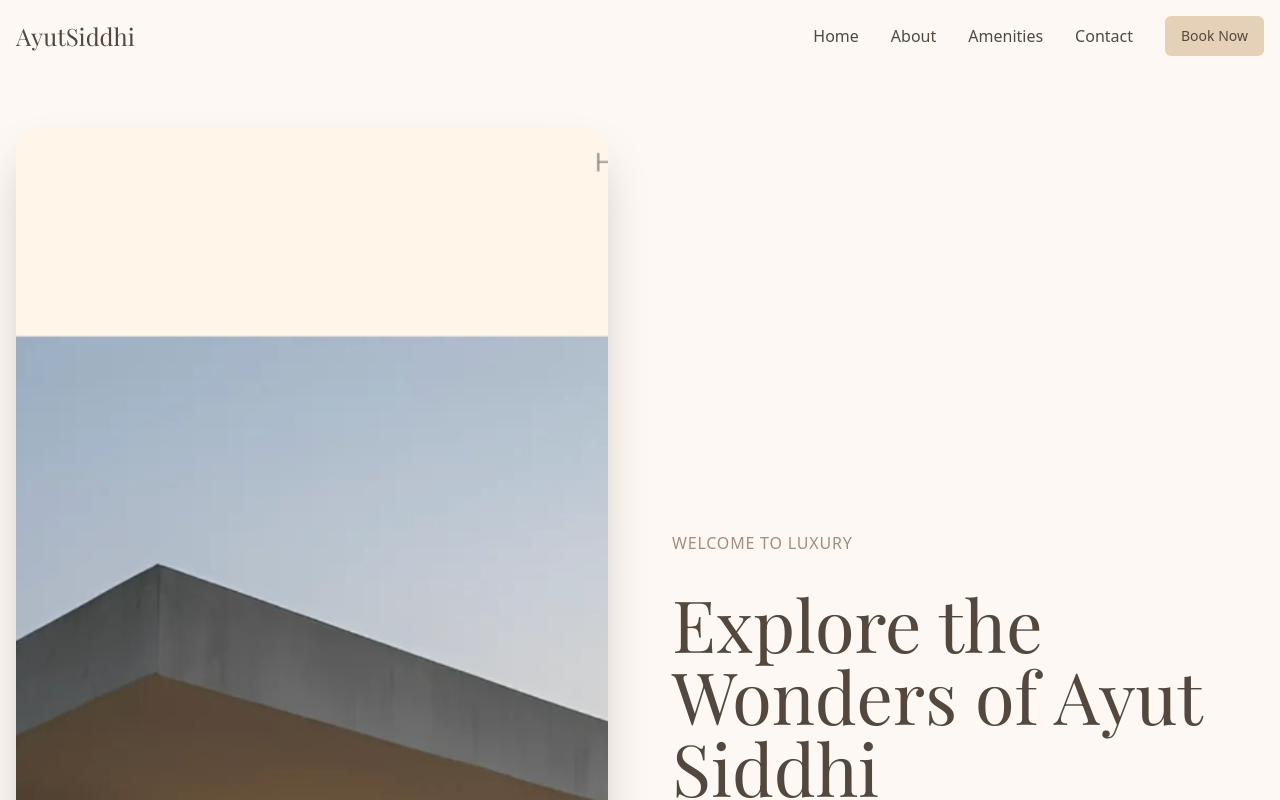
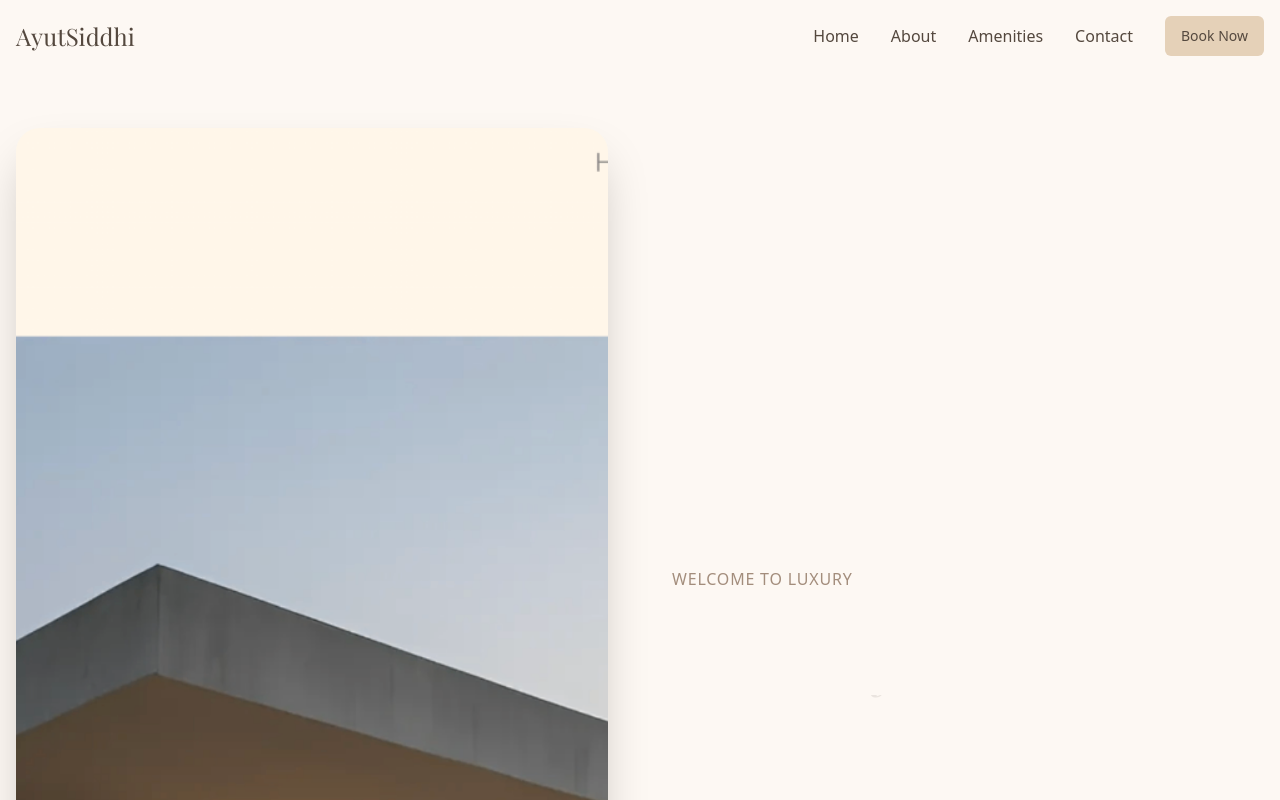
Before and after one commit to takshit12/ayutsiddhi, a React (Vite) app: page / in a window 1280 px wide. Shown: the top 800 px of the page. Built offline with nearby package versions, Linux system fonts and the light colour scheme.

Commit message:
Add TextRotate component
Added a new TextRotate component to the `/components/ui` folder, along with a demo component and necessary dependencies.  The TextRotate component provides animated text rotation functionality.

```diff
--- a/package.json
+++ b/package.json
@@ -47,6 +47,7 @@
     "embla-carousel-react": "^8.3.0",
     "input-otp": "^1.2.4",
     "lucide-react": "^0.462.0",
+    "motion": "^12.4.7",
     "next-themes": "^0.3.0",
     "react": "^18.3.1",
     "react-day-picker": "^8.10.1",
--- /dev/null
+++ b/src/components/ui/text-rotate.tsx
@@ -0,0 +1,247 @@
+
+"use client"
+
+import {
+  forwardRef,
+  useCallback,
+  useEffect,
+  useImperativeHandle,
+  useMemo,
+  useState,
+} from "react"
+import {
+  AnimatePresence,
+  AnimatePresenceProps,
+  motion,
+  MotionProps,
+  Transition,
+} from "motion/react"
+
+import { cn } from "@/lib/utils"
+
+interface TextRotateProps {
+  texts: string[]
+  rotationInterval?: number
+  initial?: MotionProps["initial"]
+  animate?: MotionProps["animate"]
+  exit?: MotionProps["exit"]
+  animatePresenceMode?: AnimatePresenceProps["mode"]
+  animatePresenceInitial?: boolean
+  staggerDuration?: number
+  staggerFrom?: "first" | "last" | "center" | number | "random"
+  transition?: Transition
+  loop?: boolean
+  auto?: boolean
+  splitBy?: "words" | "characters" | "lines" | string
+  onNext?: (index: number) => void
+  mainClassName?: string
+  splitLevelClassName?: string
+  elementLevelClassName?: string
+}
+
+export interface TextRotateRef {
+  next: () => void
+  previous: () => void
+  jumpTo: (index: number) => void
+  reset: () => void
+}
+
+interface WordObject {
+  characters: string[]
+  needsSpace: boolean
+}
+
+const TextRotate = forwardRef<TextRotateRef, TextRotateProps>(
+  (
+    {
+      texts,
+      transition = { type: "spring", damping: 25, stiffness: 300 },
+      initial = { y: "100%", opacity: 0 },
+      animate = { y: 0, opacity: 1 },
+      exit = { y: "-120%", opacity: 0 },
+      animatePresenceMode = "wait",
+      animatePresenceInitial = false,
+      rotationInterval = 2000,
+      staggerDuration = 0,
+      staggerFrom = "first",
+      loop = true,
+      auto = true,
+      splitBy = "characters",
+      onNext,
+      mainClassName,
+      splitLevelClassName,
+      elementLevelClassName,
+      ...props
+    },
+    ref
+  ) => {
+    const [currentTextIndex, setCurrentTextIndex] = useState(0)
+
+    const splitIntoCharacters = (text: string): string[] => {
+      if (typeof Intl !== "undefined" && "Segmenter" in Intl) {
+        const segmenter = new Intl.Segmenter("en", { granularity: "grapheme" })
+        return Array.from(segmenter.segment(text), ({ segment }) => segment)
+      }
+      return Array.from(text)
+    }
+
+    const elements = useMemo(() => {
+      const currentText = texts[currentTextIndex]
+      if (splitBy === "characters") {
+        const text = currentText.split(" ")
+        return text.map((word, i) => ({
+          characters: splitIntoCharacters(word),
+          needsSpace: i !== text.length - 1,
+        }))
+      }
+      return splitBy === "words"
+        ? currentText.split(" ")
+        : splitBy === "lines"
+          ? currentText.split("\n")
+          : currentText.split(splitBy)
+    }, [texts, currentTextIndex, splitBy])
+
+    const getStaggerDelay = useCallback(
+      (index: number, totalChars: number) => {
+        const total = totalChars
+        if (staggerFrom === "first") return index * staggerDuration
+        if (staggerFrom === "last") return (total - 1 - index) * staggerDuration
+        if (staggerFrom === "center") {
+          const center = Math.floor(total / 2)
+          return Math.abs(center - index) * staggerDuration
+        }
+        if (staggerFrom === "random") {
+          const randomIndex = Math.floor(Math.random() * total)
+          return Math.abs(randomIndex - index) * staggerDuration
+        }
+        return Math.abs(staggerFrom - index) * staggerDuration
+      },
+      [staggerFrom, staggerDuration]
+    )
+
+    const handleIndexChange = useCallback((newIndex: number) => {
+      setCurrentTextIndex(newIndex)
+      onNext?.(newIndex)
+    }, [onNext])
+
+    const next = useCallback(() => {
+      const nextIndex = currentTextIndex === texts.length - 1
+        ? (loop ? 0 : currentTextIndex)
+        : currentTextIndex + 1
+
+      if (nextIndex !== currentTextIndex) {
+        handleIndexChange(nextIndex)
+      }
+    }, [currentTextIndex, texts.length, loop, handleIndexChange])
+
+    const previous = useCallback(() => {
+      const prevIndex = currentTextIndex === 0
+        ? (loop ? texts.length - 1 : currentTextIndex)
+        : currentTextIndex - 1
+
+      if (prevIndex !== currentTextIndex) {
+        handleIndexChange(prevIndex)
+      }
+    }, [currentTextIndex, texts.length, loop, handleIndexChange])
+
+    const jumpTo = useCallback((index: number) => {
+      const validIndex = Math.max(0, Math.min(index, texts.length - 1))
+      if (validIndex !== currentTextIndex) {
+        handleIndexChange(validIndex)
+      }
+    }, [texts.length, currentTextIndex, handleIndexChange])
+
+    const reset = useCallback(() => {
+      if (currentTextIndex !== 0) {
+        handleIndexChange(0)
+      }
+    }, [currentTextIndex, handleIndexChange])
+
+    useImperativeHandle(ref, () => ({
+      next,
+      previous,
+      jumpTo,
+      reset,
+    }), [next, previous, jumpTo, reset])
+
+    useEffect(() => {
+      if (!auto) return
+      const intervalId = setInterval(next, rotationInterval)
+      return () => clearInterval(intervalId)
+    }, [next, rotationInterval, auto])
+
+    return (
+      <motion.span
+        className={cn("flex flex-wrap whitespace-pre-wrap", mainClassName)}
+        {...props}
+        layout
+        transition={transition}
+      >
+        <span className="sr-only">{texts[currentTextIndex]}</span>
+
+        <AnimatePresence
+          mode={animatePresenceMode}
+          initial={animatePresenceInitial}
+        >
+          <motion.div
+            key={currentTextIndex}
+            className={cn(
+              "flex flex-wrap",
+              splitBy === "lines" && "flex-col w-full"
+            )}
+            layout
+            aria-hidden="true"
+          >
+            {(splitBy === "characters"
+              ? (elements as WordObject[])
+              : (elements as string[]).map((el, i) => ({
+                  characters: [el],
+                  needsSpace: i !== elements.length - 1,
+                }))
+            ).map((wordObj, wordIndex, array) => {
+              const previousCharsCount = array
+                .slice(0, wordIndex)
+                .reduce((sum, word) => sum + word.characters.length, 0)
+
+              return (
+                <span
+                  key={wordIndex}
+                  className={cn("inline-flex", splitLevelClassName)}
+                >
+                  {wordObj.characters.map((char, charIndex) => (
+                    <motion.span
+                      initial={initial}
+                      animate={animate}
+                      exit={exit}
+                      key={charIndex}
+                      transition={{
+                        ...transition,
+                        delay: getStaggerDelay(
+                          previousCharsCount + charIndex,
+                          array.reduce(
+                            (sum, word) => sum + word.characters.length,
+                            0
+                          )
+                        ),
+                      }}
+                      className={cn("inline-block", elementLevelClassName)}
+                    >
+                      {char}
+                    </motion.span>
+                  ))}
+                  {wordObj.needsSpace && (
+                    <span className="whitespace-pre"> </span>
+                  )}
+                </span>
+              )
+            })}
+          </motion.div>
+        </AnimatePresence>
+      </motion.span>
+    )
+  }
+)
+
+TextRotate.displayName = "TextRotate"
+
+export { TextRotate }
--- a/src/pages/Index.tsx
+++ b/src/pages/Index.tsx
@@ -1,9 +1,12 @@
 
-import { useEffect } from "react";
+import { useEffect, useRef } from "react";
 import { Navbar } from "@/components/Navbar";
 import { Button } from "@/components/ui/button";
+import { TextRotate, TextRotateRef } from "@/components/ui/text-rotate";
 
 const Index = () => {
+  const textRotateRef = useRef<TextRotateRef>(null);
+
   useEffect(() => {
     const observerCallback: IntersectionObserverCallback = (entries) => {
       entries.forEach(entry => {
@@ -42,9 +45,20 @@ const Index = () => {
             </div>
             <div className="flex-1 space-y-8 scroll-reveal" style={{transitionDelay: '0.2s'}}>
               <span className="text-coffee uppercase tracking-wider font-medium">Welcome to Luxury</span>
-              <h1 className="font-display text-5xl md:text-7xl text-stone leading-tight">
-                Explore the Wonders of Ayut Siddhi
-              </h1>
+              <TextRotate
+                ref={textRotateRef}
+                texts={[
+                  "Explore the Wonders",
+                  "Experience Luxury",
+                  "Discover Paradise",
+                  "Live Extraordinarily"
+                ]}
+                mainClassName="font-display text-5xl md:text-7xl text-stone leading-tight"
+                splitLevelClassName="overflow-hidden"
+                staggerDuration={0.02}
+                rotationInterval={3000}
+                transition={{ type: "spring", damping: 20, stiffness: 100 }}
+              />
               <p className="text-stone/80 text-lg max-w-lg">
                 Step into a world of luxury and serenity at Ayut Siddhi. Immerse yourself in the stunning natural surroundings,
                 indulge in the exceptional amenities.
```
Also changed, not shown: 1 other file (tests, documents, lock files or other folders).
